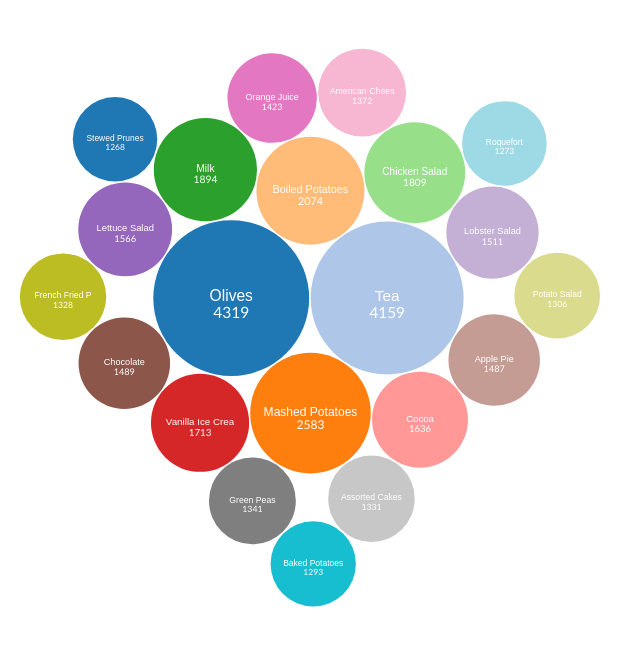
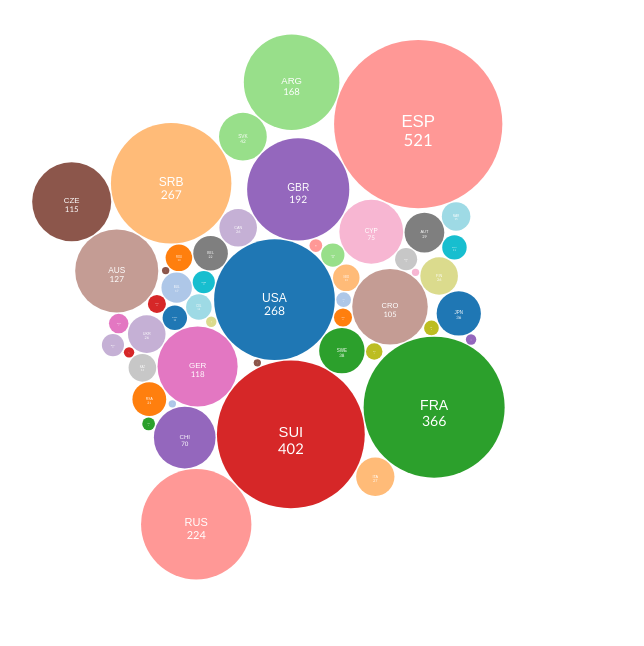
Before and after one commit to melvinabraham/AustralianOpen_Visualization, a plain HTML site: page index.html in a window 1280 px wide. Shown: the whole page, without its empty margins (0-644 px from the left). Drawn offline with nearby package versions, Linux system fonts and the light colour scheme.

Commit message:
Cleaned data and created country:point mapping

```diff
--- a/index.html
+++ b/index.html
@@ -13,27 +13,60 @@
 	<script type="text/javascript">
 
         dataset = {
-            "children": [{"Name":"Olives","Count":4319},
-                {"Name":"Tea","Count":4159},
-                {"Name":"Mashed Potatoes","Count":2583},
-                {"Name":"Boiled Potatoes","Count":2074},
-                {"Name":"Milk","Count":1894},
-                {"Name":"Chicken Salad","Count":1809},
-                {"Name":"Vanilla Ice Cream","Count":1713},
-                {"Name":"Cocoa","Count":1636},
-                {"Name":"Lettuce Salad","Count":1566},
-                {"Name":"Lobster Salad","Count":1511},
-                {"Name":"Chocolate","Count":1489},
-                {"Name":"Apple Pie","Count":1487},
-                {"Name":"Orange Juice","Count":1423},
-                {"Name":"American Cheese","Count":1372},
-                {"Name":"Green Peas","Count":1341},
-                {"Name":"Assorted Cakes","Count":1331},
-                {"Name":"French Fried Potatoes","Count":1328},
-                {"Name":"Potato Salad","Count":1306},
-                {"Name":"Baked Potatoes","Count":1293},
-                {"Name":"Roquefort","Count":1273},
-                {"Name":"Stewed Prunes","Count":1268}]
+            "children":
+            [
+            {"Count": 268, "Name": "USA"},
+            {"Count": 4, "Name": "LUX"},
+            {"Count": 6, "Name": "ISR"},
+            {"Count": 13, "Name": "NED"},
+            {"Count": 38, "Name": "SWE"},
+            {"Count": 10, "Name": "TPE"},
+            {"Count": 402, "Name": "SUI"},
+            {"Count": 3, "Name": "PER"},
+            {"Count": 192, "Name": "GBR"},
+            {"Count": 26, "Name": "CAN"},
+            {"Count": 1, "Name": "KOR"},
+            {"Count": 105, "Name": "CRO"},
+            {"Count": 118, "Name": "GER"},
+            {"Count": 75, "Name": "CYP"},
+            {"Count": 22, "Name": "BEL"},
+            {"Count": 9, "Name": "BIH"},
+            {"Count": 5, "Name": "POR"},
+            {"Count": 2, "Name": "ECU"},
+            {"Count": 9, "Name": "UZB"},
+            {"Count": 12, "Name": "COL"},
+            {"Count": 11, "Name": "POL"},
+            {"Count": 17, "Name": "BUL"},
+            {"Count": 13, "Name": "ROU"},
+            {"Count": 267, "Name": "SRB"},
+            {"Count": 366, "Name": "FRA"},
+            {"Count": 42, "Name": "SVK"},
+            {"Count": 6, "Name": "LTU"},
+            {"Count": 521, "Name": "ESP"},
+            {"Count": 70, "Name": "CHI"},
+            {"Count": 26, "Name": "UKR"},
+            {"Count": 1, "Name": "IND"},
+            {"Count": 127, "Name": "AUS"},
+            {"Count": 7, "Name": "SLO"},
+            {"Count": 1, "Name": "IRL"},
+            {"Count": 29, "Name": "AUT"},
+            {"Count": 14, "Name": "KAZ"},
+            {"Count": 4, "Name": "BLR"},
+            {"Count": 26, "Name": "FIN"},
+            {"Count": 11, "Name": "THA"},
+            {"Count": 15, "Name": "MAR"},
+            {"Count": 36, "Name": "JPN"},
+            {"Count": 1, "Name": "TUR"},
+            {"Count": 21, "Name": "RSA"},
+            {"Count": 27, "Name": "ITA"},
+            {"Count": 3, "Name": "MON"},
+            {"Count": 168, "Name": "ARG"},
+            {"Count": 2, "Name": "LAT"},
+            {"Count": 224, "Name": "RUS"},
+            {"Count": 2, "Name": "ARM"},
+            {"Count": 9, "Name": "BRA"},
+            {"Count": 115, "Name": "CZE"}
+                ]
         };
 
         var diameter = 600;
```
Also changed, not shown: scripts/jsondata.json (added, +51 -0 lines), 1 other file.
